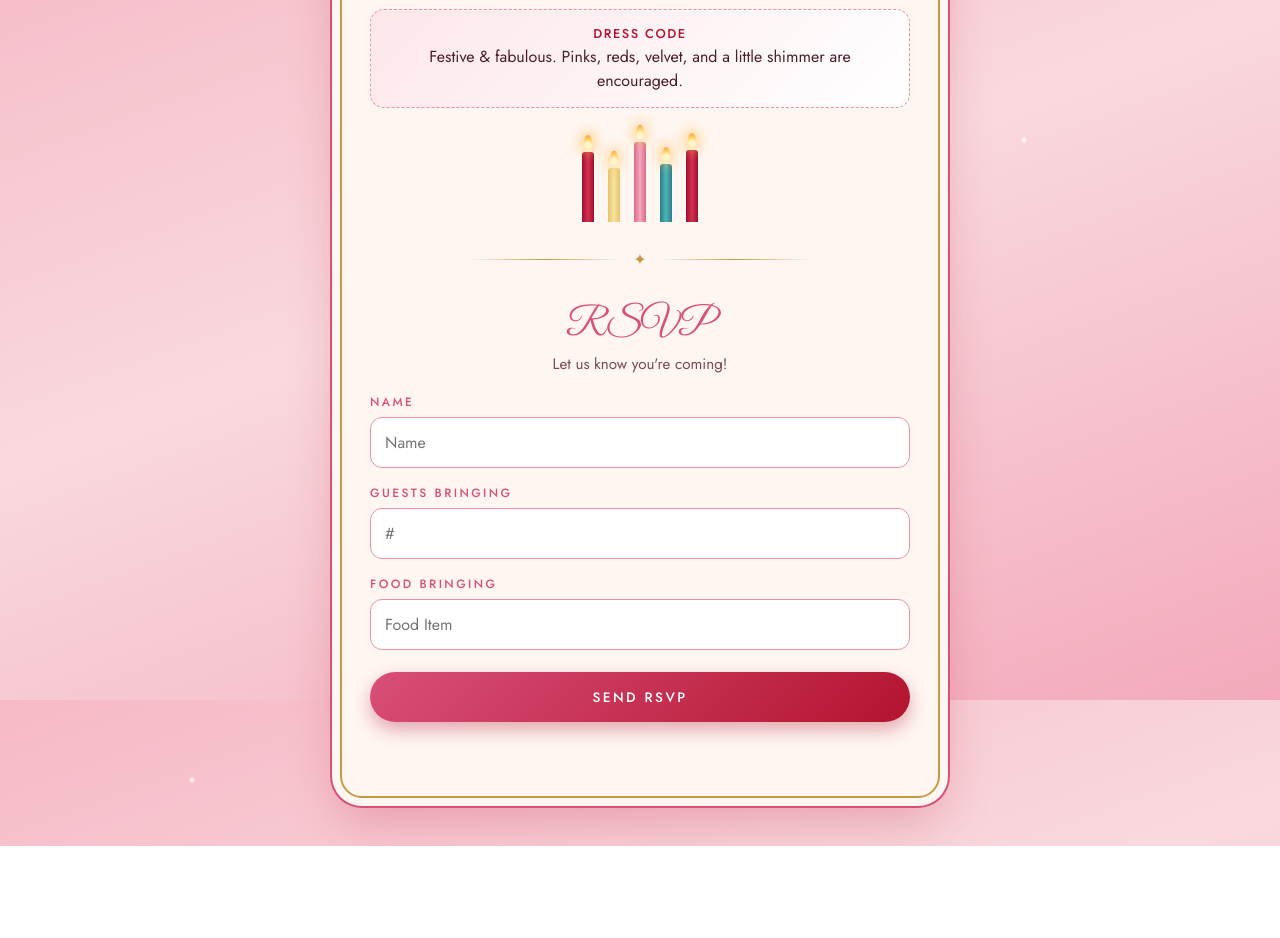
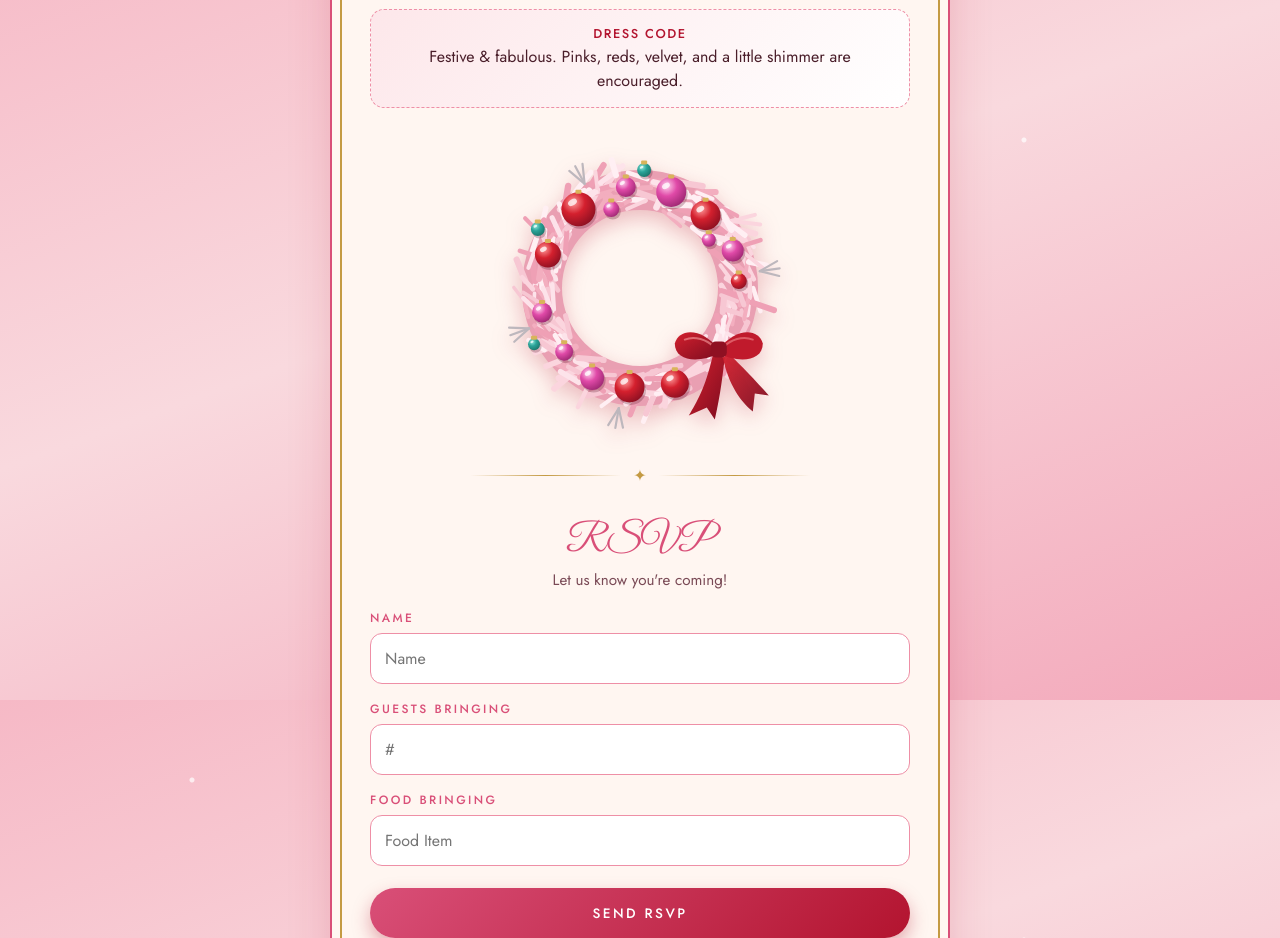
Before and after one commit to jeffwithajeee/Bachelder-Christmas-Party-2026, a plain HTML site: page index.html in a window 1280 px wide. Shown: the part 900-1838 px from the top of the page. Before the commit the page ends 1746 px from the top, so only its background shows below. Drawn offline with nearby package versions, Linux system fonts and the light colour scheme; a web font is replaced by a local one.

Commit message:
Update index.html

```diff
--- a/index.html
+++ b/index.html
@@ -48,19 +48,8 @@
   .details dd { margin:6px 0 0; font-family:"Playfair Display", serif; font-size:1.35rem; }
   .dress { background:linear-gradient(135deg, #fde7ea, #fff); border:1px dashed var(--pink); border-radius:14px; padding:14px 16px; font-size:1rem; line-height:1.5; }
   .dress b { color:var(--cherry); font-weight:500; letter-spacing:.12em; text-transform:uppercase; font-size:.8rem; display:block; margin-bottom:2px; }
-  .candles { display:flex; justify-content:center; align-items:flex-end; gap:14px; margin-top:30px; height:84px; }
-  .candle { width:12px; border-radius:3px 3px 0 0; position:relative; }
-  .candle::before {
-    content:""; position:absolute; left:50%; top:-17px; width:9px; height:15px; transform:translateX(-50%);
-    border-radius:50% 50% 50% 50% / 65% 65% 35% 35%;
-    background:radial-gradient(circle at 50% 70%, #fff6c8 0 25%, #ffc94d 60%, #ff8a3d);
-    box-shadow:0 0 12px 4px rgba(255,190,80,.55); animation:flicker 2.4s ease-in-out infinite;
-  }
-  .candle:nth-child(2)::before { animation-delay:-.7s; }
-  .candle:nth-child(3)::before { animation-delay:-1.3s; }
-  .candle:nth-child(4)::before { animation-delay:-.3s; }
-  .candle:nth-child(5)::before { animation-delay:-1.9s; }
-  @keyframes flicker { 0%,100% { transform:translateX(-50%) scale(1); opacity:1; } 50% { transform:translateX(-50%) scale(.9,1.08); opacity:.88; } }
+  .wreath { margin:30px auto 0; max-width:300px; }
+  .wreath svg { width:100%; height:auto; display:block; filter:drop-shadow(0 8px 10px rgba(179,20,47,.25)); }
 
   /* RSVP form */
   .rsvp-form { margin-top:30px; text-align:left; }
@@ -89,7 +78,7 @@
 
   .sparkle { position:fixed; pointer-events:none; color:#fff; text-shadow:0 0 8px rgba(255,255,255,.9); animation:twinkle 3s ease-in-out infinite; }
   @keyframes twinkle { 0%,100% { opacity:.2; transform:scale(.7); } 50% { opacity:1; transform:scale(1.1); } }
-  @media (prefers-reduced-motion: reduce) { .candle::before, .sparkle { animation:none; } html { scroll-behavior:auto; } }
+  @media (prefers-reduced-motion: reduce) { .sparkle { animation:none; } html { scroll-behavior:auto; } }
 </style>
 </head>
 <body>
@@ -125,12 +114,8 @@
       Festive &amp; fabulous. Pinks, reds, velvet, and a little shimmer are encouraged.
     </div>
 
-    <div class="candles" aria-hidden="true">
-      <div class="candle" style="height:70px;background:linear-gradient(90deg,#9d1030,#d6304f,#9d1030)"></div>
-      <div class="candle" style="height:54px;background:linear-gradient(90deg,#e6c46a,#f7e3a1,#e6c46a)"></div>
-      <div class="candle" style="height:80px;background:linear-gradient(90deg,#d96a8a,#f4a6bc,#d96a8a)"></div>
-      <div class="candle" style="height:58px;background:linear-gradient(90deg,#2a7f86,#4fb3ba,#2a7f86)"></div>
-      <div class="candle" style="height:72px;background:linear-gradient(90deg,#9d1030,#d6304f,#9d1030)"></div>
+    <div class="wreath" aria-hidden="true">
+      <svg id="wreath" viewBox="0 0 300 300" xmlns="http://www.w3.org/2000/svg"></svg>
     </div>
 
     <div class="divider" aria-hidden="true">✦</div>
@@ -161,6 +146,94 @@
     </form>
   </main>
 
+  <script>
+    (function () {
+      var svg = document.getElementById('wreath');
+      if (!svg) return;
+      var NS = 'http://www.w3.org/2000/svg';
+      var seed = 7;
+      function rnd() { seed = (seed * 16807) % 2147483647; return (seed - 1) / 2147483646; }
+      function el(name, attrs, parent) {
+        var n = document.createElementNS(NS, name);
+        for (var k in attrs) n.setAttribute(k, attrs[k]);
+        (parent || svg).appendChild(n);
+        return n;
+      }
+      function rad(d) { return d * Math.PI / 180; }
+      var CX = 150, CY = 150, R = 98;
+
+      var defs = el('defs', {});
+      function grad(id, c0, c1, c2) {
+        var g = el('radialGradient', { id: id, cx: '.35', cy: '.3', r: '.85' }, defs);
+        el('stop', { offset: '0', 'stop-color': c0 }, g);
+        el('stop', { offset: '.4', 'stop-color': c1 }, g);
+        el('stop', { offset: '1', 'stop-color': c2 }, g);
+      }
+      grad('gRed', '#ff9a9a', '#d4202e', '#7d0c1f');
+      grad('gPink', '#ffd0ec', '#e04aa8', '#8f1f66');
+      grad('gTeal', '#8ee6da', '#2aa398', '#17695f');
+      var vel = el('linearGradient', { id: 'gVel', x1: '0', y1: '0', x2: '1', y2: '1' }, defs);
+      el('stop', { offset: '0', 'stop-color': '#d4202e' }, vel);
+      el('stop', { offset: '1', 'stop-color': '#7d0c1f' }, vel);
+
+      // flocked pink base
+      el('circle', { cx: CX, cy: CY, r: R, fill: 'none', stroke: '#e99fb2', 'stroke-width': 40 });
+
+      // flocked needles
+      var pal = ['#f7c7d3', '#fde3ea', '#f3aebf', '#ffeff3', '#efa0b5', '#fbd5de'];
+      for (var i = 0; i < 260; i++) {
+        var a = rnd() * 360;
+        var r = R + (rnd() - 0.5) * 36;
+        var x1 = CX + r * Math.cos(rad(a)), y1 = CY + r * Math.sin(rad(a));
+        var dir = a + 55 + rnd() * 60 * (rnd() < 0.8 ? 1 : -1);
+        var len = 14 + rnd() * 14;
+        el('line', {
+          x1: x1, y1: y1,
+          x2: x1 + len * Math.cos(rad(dir)), y2: y1 + len * Math.sin(rad(dir)),
+          stroke: pal[Math.floor(rnd() * pal.length)],
+          'stroke-width': 3.5 + rnd() * 3, 'stroke-linecap': 'round'
+        });
+      }
+
+      // silver sprigs
+      [[-118, 118], [-8, 121], [160, 118], [100, 122]].forEach(function (p) {
+        var x = CX + p[1] * Math.cos(rad(p[0])), y = CY + p[1] * Math.sin(rad(p[0]));
+        for (var j = -1; j <= 1; j++) {
+          var d = p[0] + j * 22;
+          el('line', { x1: x, y1: y, x2: x + 20 * Math.cos(rad(d)), y2: y + 20 * Math.sin(rad(d)),
+            stroke: '#bdb7bd', 'stroke-width': 2.2, 'stroke-linecap': 'round' });
+        }
+      });
+
+      // ornaments: [angle, radius, size, colour]
+      var orn = [
+        [-128, 100, 17, 'gRed'], [-160, 98, 13, 'gRed'], [-98, 102, 10, 'gPink'], [-72, 101, 15, 'gPink'],
+        [-48, 98, 15, 'gRed'], [-22, 100, 11, 'gPink'], [-4, 99, 8, 'gRed'], [70, 102, 14, 'gRed'],
+        [96, 100, 15, 'gRed'], [118, 102, 12, 'gPink'], [140, 99, 9, 'gPink'], [166, 101, 10, 'gPink'],
+        [-110, 84, 8, 'gPink'], [-35, 84, 7, 'gPink'], [-150, 118, 7, 'gTeal'], [-88, 118, 7, 'gTeal'],
+        [152, 120, 6, 'gTeal']
+      ];
+      orn.forEach(function (o) {
+        var x = CX + o[1] * Math.cos(rad(o[0])), y = CY + o[1] * Math.sin(rad(o[0]));
+        el('circle', { cx: x + 1.5, cy: y + 2.5, r: o[2], fill: 'rgba(80,10,30,.25)' });
+        el('circle', { cx: x, cy: y, r: o[2], fill: 'url(#' + o[3] + ')' });
+        el('ellipse', { cx: x - o[2] * 0.35, cy: y - o[2] * 0.4, rx: o[2] * 0.28, ry: o[2] * 0.18,
+          fill: 'rgba(255,255,255,.75)', transform: 'rotate(-30 ' + (x - o[2] * 0.35) + ' ' + (y - o[2] * 0.4) + ')' });
+        el('rect', { x: x - 3, y: y - o[2] - 2.5, width: 6, height: 4, rx: 1, fill: '#d9b45a' });
+      });
+
+      // red velvet bow, lower right
+      var bx = CX + 100 * Math.cos(rad(38)), by = CY + 100 * Math.sin(rad(38));
+      var bow = el('g', { transform: 'translate(' + bx + ' ' + by + ')' });
+      el('path', { d: 'M-6 6 C-14 40 -22 52 -30 66 L-12 58 L-4 70 C2 44 4 24 6 8 Z', fill: 'url(#gVel)' }, bow);
+      el('path', { d: 'M4 8 C10 36 22 52 34 62 L36 44 L50 46 C36 30 22 16 10 4 Z', fill: 'url(#gVel)', opacity: '.95' }, bow);
+      el('path', { d: 'M0 0 C-16 -22 -40 -22 -44 -6 C-44 12 -20 14 0 4 Z', fill: 'url(#gVel)' }, bow);
+      el('path', { d: 'M0 0 C16 -22 40 -22 44 -6 C44 12 20 14 0 4 Z', fill: '#c01a2c' }, bow);
+      el('path', { d: 'M-34 -10 C-24 -14 -12 -10 -4 -2', fill: 'none', stroke: 'rgba(255,170,170,.55)', 'stroke-width': 2, 'stroke-linecap': 'round' }, bow);
+      el('path', { d: 'M34 -10 C24 -14 12 -10 4 -2', fill: 'none', stroke: 'rgba(255,170,170,.45)', 'stroke-width': 2, 'stroke-linecap': 'round' }, bow);
+      el('rect', { x: -8, y: -8, width: 16, height: 16, rx: 5, fill: '#8f1022' }, bow);
+    })();
+  </script>
   <script>
     (function () {
       var form = document.getElementById('rsvp-form');
```
